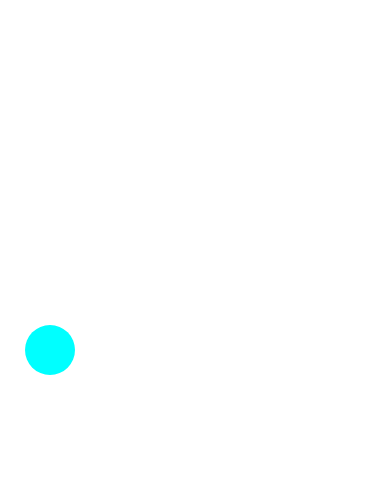
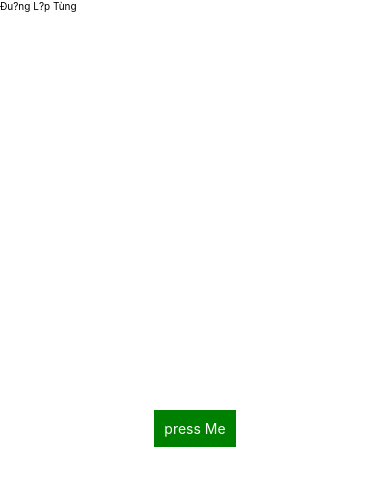
Before and after one commit to HieuTranTrung1204/TrainingReactNative, a React Native app: screen / in a window 390 px wide. Shown: the top 486 px of the page. Built offline with nearby package versions, Linux system fonts and the light colour scheme.

Commit message:
+ Kiến thức từ Myclass

```diff
--- a/App.js
+++ b/App.js
@@ -22,28 +22,16 @@ export default class App extends Component{
   constructor(props){
     super(props);
     this.state = {
-      marginTopAnim: new Animated.Value(0), // Initial value
-      scaleAnim: new Animated.Value(1),
+      animZoomFontSize: new Animated.Value(10),
     }
   }
 
-  componentDidMount(){
+  _onPress(){
     Animated.timing(
-      this.state.marginTopAnim,
+      this.state.animZoomFontSize,
       {
-        duration: 400,
-        toValue: 300,
-        easing: Easing.bezier(1, 0, 0, 1)
-      }
-    ).start();
-
-    Animated.timing(
-      this.state.scaleAnim,
-      {
-        duration: 400,
-        toValue: 0.5,
-        easing: Easing.linear,
-        delay: 1000,
+        toValue: 30,
+        duration: 400
       }
     ).start();
   }
@@ -52,16 +40,12 @@ export default class App extends Component{
 
     return (
       <View style={styles.container}>
-        <Animated.View
-          style = {{
-            backgroundColor: 'aqua',
-            width: 100,
-            height: 100,
-            borderRadius: 50,
-            marginTop: this.state.marginTopAnim,
-            transform: [ {scale: this.state.scaleAnim } ]
-          }}
-        />
+        <Animated.Text style={{fontSize: this.state.animZoomFontSize}}>Ðu?ng L?p Tùng</Animated.Text>
+        <View style={styles.containerBtn}>
+            <TouchableOpacity onPress = {this._onPress.bind(this)}>
+              <Text style={styles.btn}>press Me</Text>
+            </TouchableOpacity>
+        </View>
       </View>
     );
   }
@@ -72,4 +56,14 @@ const styles = StyleSheet.create({
     flex: 1,
 
   },
+  containerBtn: {
+    flex:1,
+    justifyContent: 'center',
+    alignItems: 'center'
+  },
+  btn: {
+    color: 'white',
+    padding: 10,
+    backgroundColor: 'green'
+  },
 });
```
